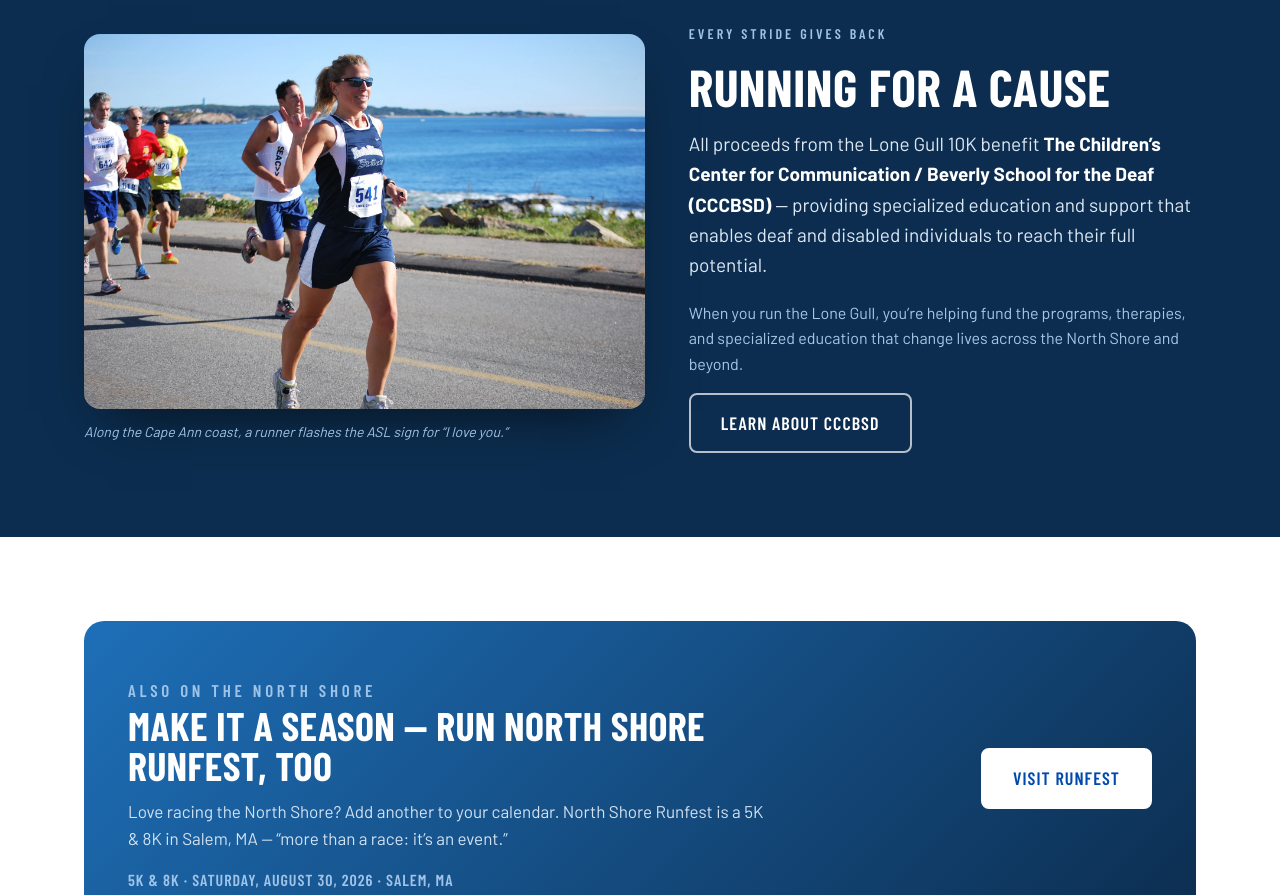
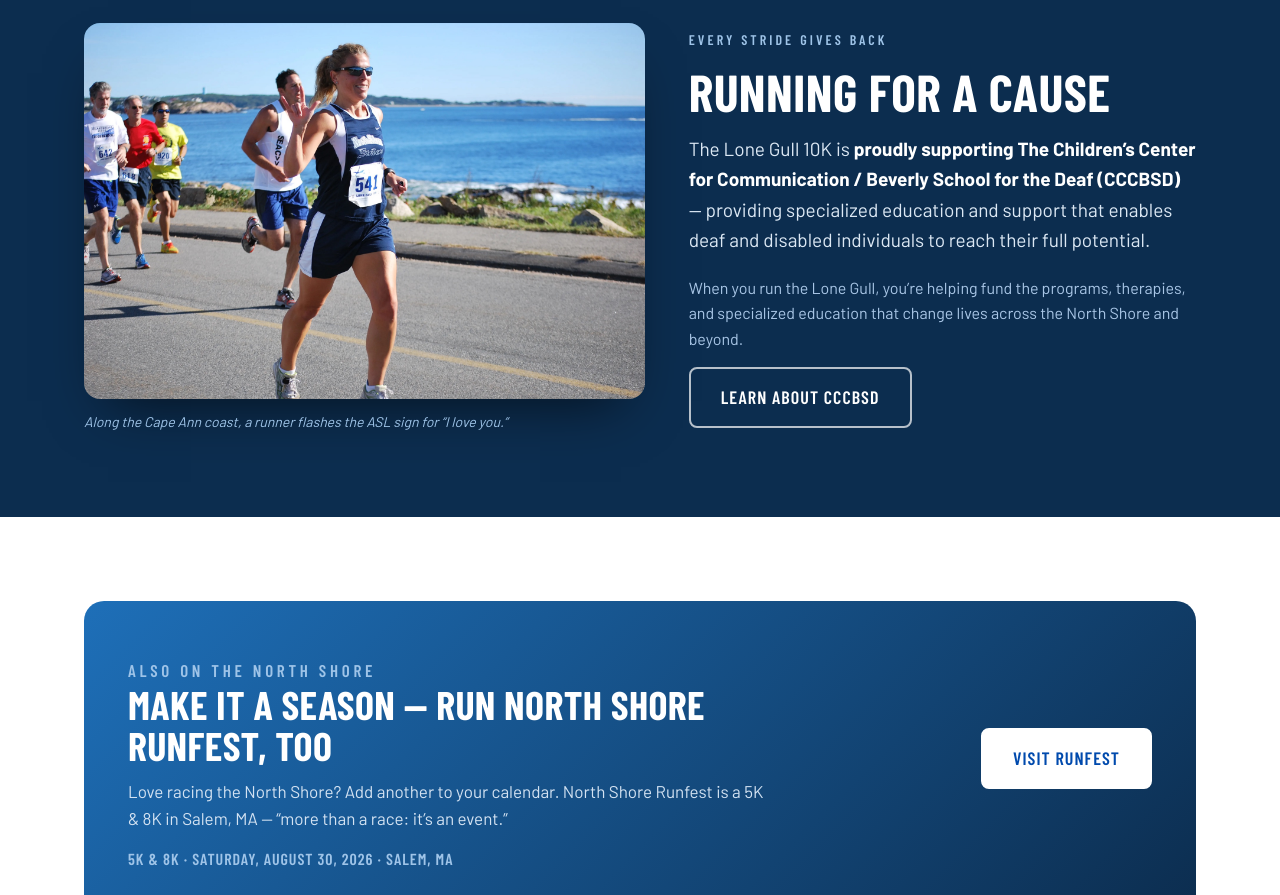
Before and after one commit to octocog/lone-gull-10k, a plain HTML site: page index.html in a window 1280 px wide. Shown: the part 4540-5435 px from the top of the page. Drawn offline with nearby package versions, Linux system fonts and the light colour scheme.

Commit message:
Cause wording: 'proudly supporting' CCCBSD (not 'all proceeds')
Co-Authored-By: Claude Opus 4.8 (1M context) <noreply@anthropic.com>

```diff
--- a/index.html
+++ b/index.html
@@ -18,7 +18,7 @@
 <meta charset="utf-8">
 <meta name="viewport" content="width=device-width, initial-scale=1">
 <title>Lone Gull 10K — Good Harbor Beach, Gloucester, MA · Cape Ann Road Race</title>
-<meta name="description" content="The Lone Gull 10K is an iconic seaside road race at Good Harbor Beach in Gloucester, MA. Scenic. Fast. Meaningful. Sunday, September 20, 2026. All proceeds benefit CCCBSD.">
+<meta name="description" content="The Lone Gull 10K is an iconic seaside road race at Good Harbor Beach in Gloucester, MA. Scenic. Fast. Meaningful. Sunday, September 20, 2026. Proudly supporting CCCBSD.">
 <link rel="preconnect" href="https://fonts.googleapis.com">
 <link rel="preconnect" href="https://fonts.gstatic.com" crossorigin>
 <link href="https://fonts.googleapis.com/css2?family=Barlow+Condensed:wght@500;600;700&family=Barlow:wght@400;500;600;700&display=swap" rel="stylesheet">
@@ -387,7 +387,7 @@
     <div>
       <p class="eyebrow" style="color:#9fc4e8">Every Stride Gives Back</p>
       <h2 class="big">Running for a cause</h2>
-      <p class="lead" style="color:#dce8f4">All proceeds from the Lone Gull 10K benefit <strong style="color:#fff">The Children&rsquo;s Center for Communication / Beverly School for the Deaf (CCCBSD)</strong> — providing specialized education and support that enables deaf and disabled individuals to reach their full potential.</p>
+      <p class="lead" style="color:#dce8f4">The Lone Gull 10K is <strong style="color:#fff">proudly supporting The Children&rsquo;s Center for Communication / Beverly School for the Deaf (CCCBSD)</strong> — providing specialized education and support that enables deaf and disabled individuals to reach their full potential.</p>
       <p style="color:#a9c6e6">When you run the Lone Gull, you&rsquo;re helping fund the programs, therapies, and specialized education that change lives across the North Shore and beyond.</p>
       <a class="btn btn-ghost" href="https://cccbsd.org" target="_blank" rel="noopener">Learn About CCCBSD</a>
     </div>
```
